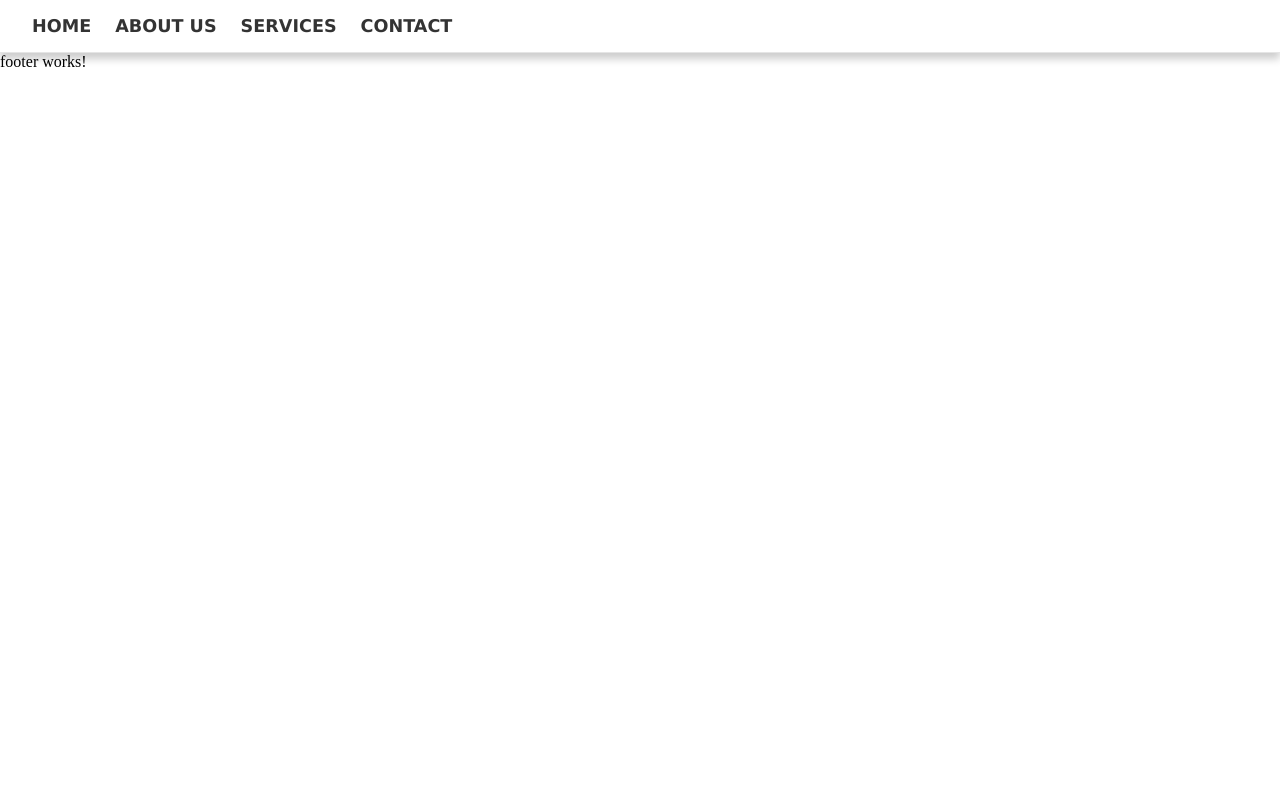
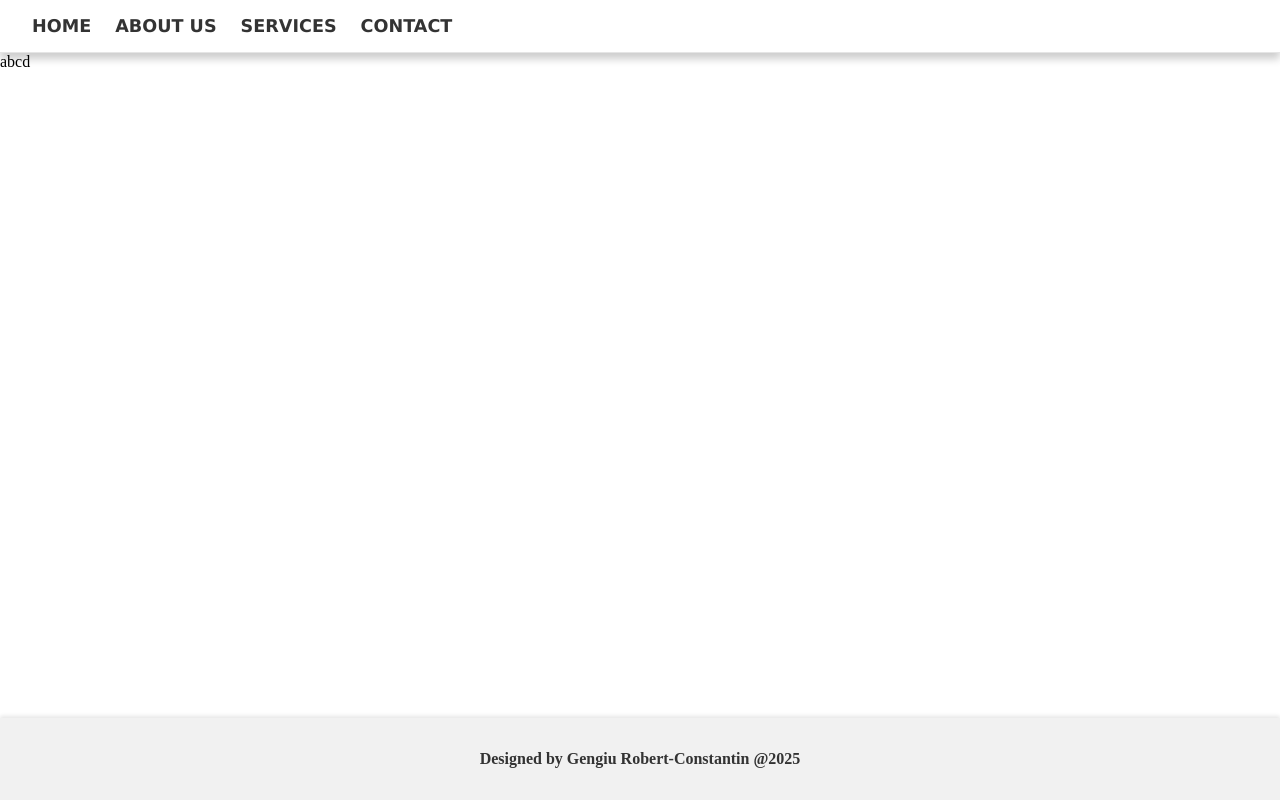
Before and after one commit to GengiuRobert/AngularAppTemplate, an Angular app in the folder app-template-project/: page / in a window 1280 px wide. Built offline with nearby package versions, Linux system fonts and the light colour scheme.

Commit message:
some css styles and template modifications for the footer to be down on the page

```diff
--- a/app-template-project/src/app/app.component.css
+++ b/app-template-project/src/app/app.component.css
@@ -0,0 +1,17 @@
+*{
+    margin: 0;
+}
+
+#content {
+    flex: 1;
+    display: flex;
+    flex-direction: column;
+}
+
+#app-container {
+    height: 100%;
+    margin: 0;
+    padding: 0;
+    display: flex;
+    flex-direction: column;
+}
--- a/app-template-project/src/app/app.component.html
+++ b/app-template-project/src/app/app.component.html
@@ -1,2 +1,7 @@
-<app-navbar ngSkipHydration/>
-<app-footer/>
+<div id="app-container">
+    <app-navbar ngSkipHydration></app-navbar>
+    <div id="content">
+        <p>abcd</p>
+    </div>
+    <app-footer ngSkipHydration></app-footer>
+</div>
--- a/app-template-project/src/components/footer/footer.component.css
+++ b/app-template-project/src/components/footer/footer.component.css
@@ -0,0 +1,26 @@
+footer {
+    display: flex;
+    justify-content: center; /* Centrează textul pe orizontală */
+    align-items: center; /* Centrează textul pe verticală */
+    padding: 1rem;
+    background-color: #f1f1f1;
+    color: #333;
+    font-size: 1rem;
+    font-weight: bold;
+    text-align: center;
+    box-shadow: 0 -2px 4px rgba(0, 0, 0, 0.1);
+    transition: background-color 0.3s ease, box-shadow 0.3s ease;
+}
+
+/* Sticky footer */
+footer.sticky {
+    position: sticky;
+    bottom: 0;
+    z-index: 1000;
+}
+
+/* Transparent footer */
+footer.transparent {
+    background-color: transparent;
+    box-shadow: none;
+}
--- a/app-template-project/src/components/footer/footer.component.html
+++ b/app-template-project/src/components/footer/footer.component.html
@@ -1 +1,6 @@
-<p>footer works!</p>
+<footer
+  [class.sticky]="appService.getComponentConfig('footer')?.sticky"
+  [class.transparent]="appService.getComponentConfig('footer')?.transparent"
+>
+  <p>Designed by Gengiu Robert-Constantin &#64;2025</p>
+</footer>
--- a/app-template-project/src/index.html
+++ b/app-template-project/src/index.html
@@ -8,6 +8,6 @@
   <link rel="icon" type="image/x-icon" href="favicon.ico">
 </head>
 <body>
-  <app-root></app-root>
+  <app-root ngSkipHydration></app-root>
 </body>
 </html>
--- a/app-template-project/src/styles.css
+++ b/app-template-project/src/styles.css
@@ -1,5 +1,14 @@
 /* You can add global styles to this file, and also import other style files */
-*{
+html, body {
+    height: 100%;
     margin: 0;
+    padding: 0;
+    display: flex;
+    flex-direction: column;
+}
 
+app-root {
+    display: flex;
+    flex-direction: column;
+    height: 100%;
 }
```
